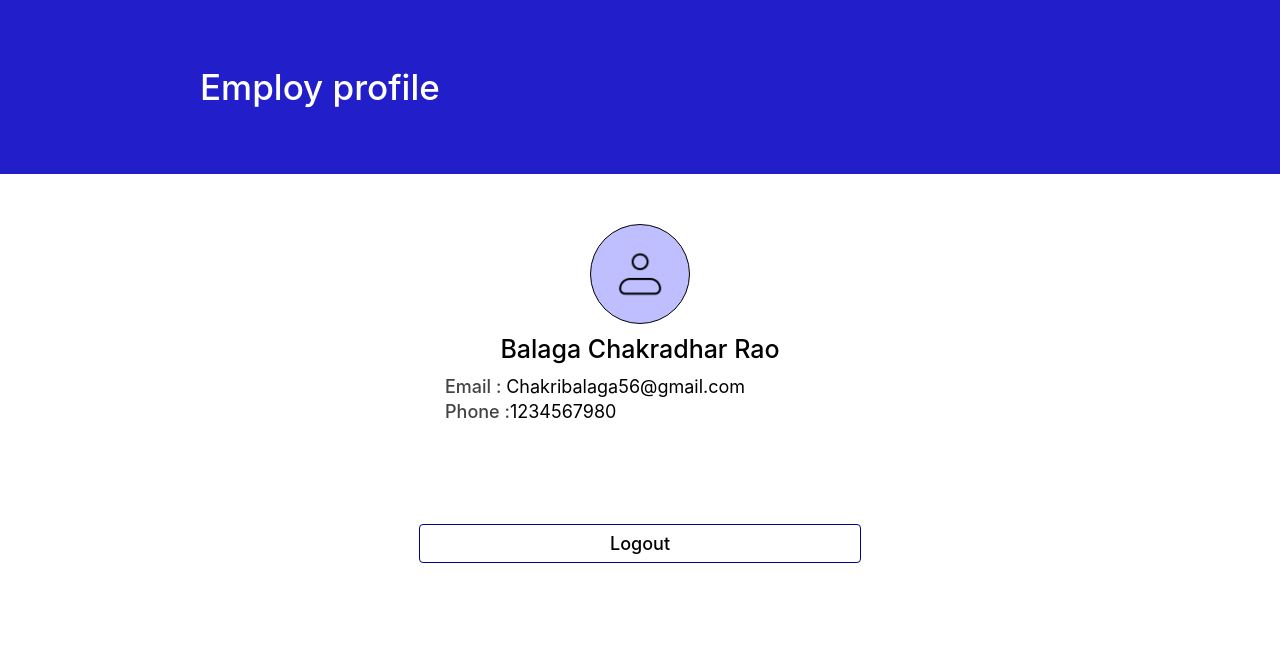
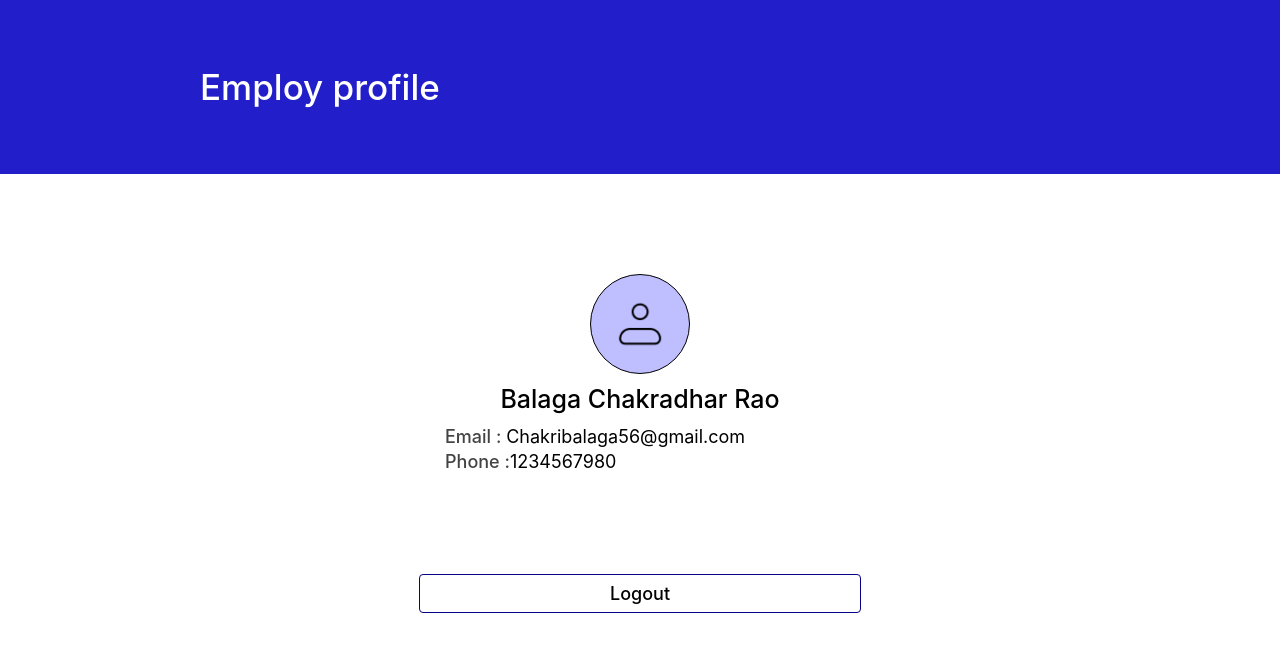
Before and after one commit to chakribalaga/react-tasks, a React (Vite) app: page / in a window 1280 px wide. Shown: the top 652 px of the page. Built offline with nearby package versions, Linux system fonts and the light colour scheme.

Commit message:
margin-changes

```diff
--- a/src/Pages/Profile/Profile.css
+++ b/src/Pages/Profile/Profile.css
@@ -29,12 +29,13 @@
     align-self: center;
     margin-left: 200px;
 }
+
 .pro-second-cont{
     display: flex;
     flex-direction: column;
     justify-content: center;
     align-self: center;
-    margin-top: 50px;
+    margin-top: 100px;
     background-color: transparent;
 
 }
--- a/src/Pages/Profile/Profile.jsx
+++ b/src/Pages/Profile/Profile.jsx
@@ -6,6 +6,7 @@ return(
     <div className="pro-main-cont">
         <div className="pro-first-cont">
             <h1 className="pro-heading">Employ profile</h1>
+            {/* <img className="emp-img" src="/assets/emp-profile.jpg" alt="" /> */}
         </div>
         <div className="pro-second-cont">
             <div className="profile-img-cont">
```
Also changed, not shown: public/assets/emp-profile.jpg (added).
